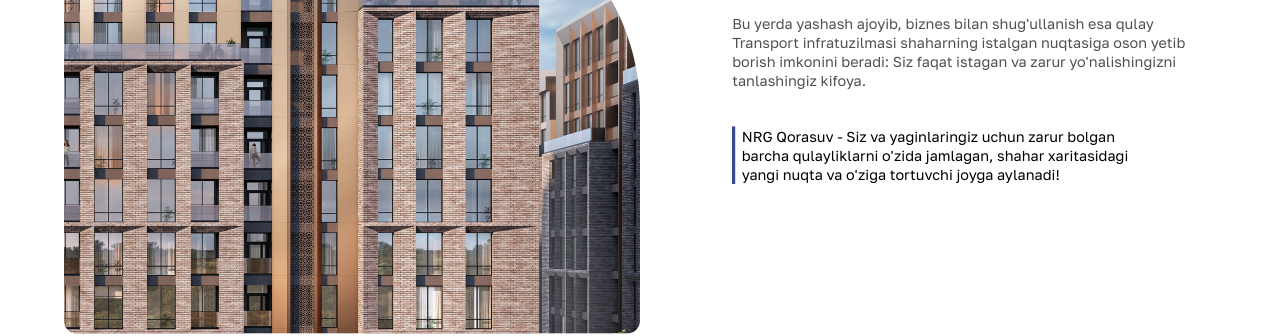
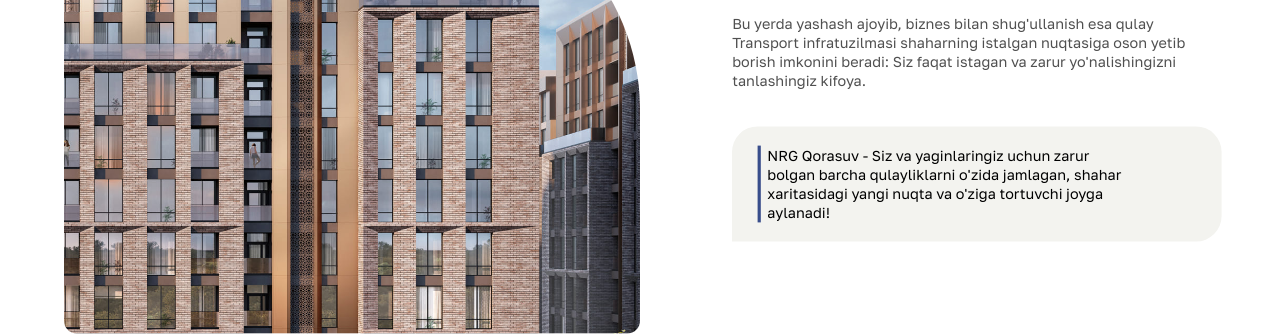
Before and after one commit to Behruz-developer/RegnumPlaza.uz, a React (Vite) app: page / in a window 1280 px wide. Shown: the part 1420-1756 px from the top of the page. Built offline with nearby package versions, Linux system fonts and the light colour scheme.

Commit message:
bugs fix

```diff
--- a/src/Components/Location/Location.scss
+++ b/src/Components/Location/Location.scss
@@ -112,7 +112,9 @@
     &_card2 {
         grid-column-start: 2;
         width: 70%;
-
+        background-color: #F3F3EF;
+        padding: 24px 32px;
+        border-radius: 32px 32px 32px 0px;
         @include media(1600px) {
             width: 85%;
         }
```
